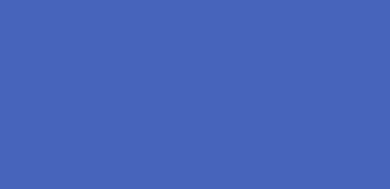
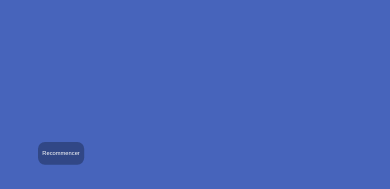
Before and after one commit to galima10/Motus, a plain HTML site: page index.html in a window 390 px wide. Shown: the top 189 px of the page. Drawn offline with Linux system fonts and the light colour scheme.

Commit message:
bouton recommencer

```diff
--- a/css/motus.css
+++ b/css/motus.css
@@ -107,6 +107,21 @@ body{
     background-color: rgb(71, 100, 187);
 }
 
+.btn{
+    background-color: rgb(49, 71, 134);
+    color: white;
+    font-size: 1.2em;
+    height: 4em;
+    width: 8em;
+    cursor: pointer;
+    position: fixed;
+    top: 0;
+    left: .5em;
+    margin-top: 1em;
+    border-radius: 1.5em;
+    border: white;
+}
+
 .containtinput{
     display: flex;
     justify-content: center;
@@ -145,6 +160,12 @@ body{
     .Titre{
         left: 80%;
     }
+    .btn{
+        left: -50%;
+        top: -50%;
+        margin-top: 5em;
+        border-radius: 1.2em;
+    }
 }
 
 @media (max-width: 767px) and (orientation: landscape) {
--- a/index.html
+++ b/index.html
@@ -42,6 +42,8 @@
 
         </div>
     </div>
+
+    <button class="btn">Recommencer</button>
 </div>
 </body>
 <script src="js/motus.js"></script>
--- a/js/motus.js
+++ b/js/motus.js
@@ -714,3 +714,8 @@ input2.addEventListener('keydown', function(event1) {
 
   }
 })
+
+
+document.querySelector(".btn").addEventListener("click", ()=>{
+  location.reload();
+})
```
